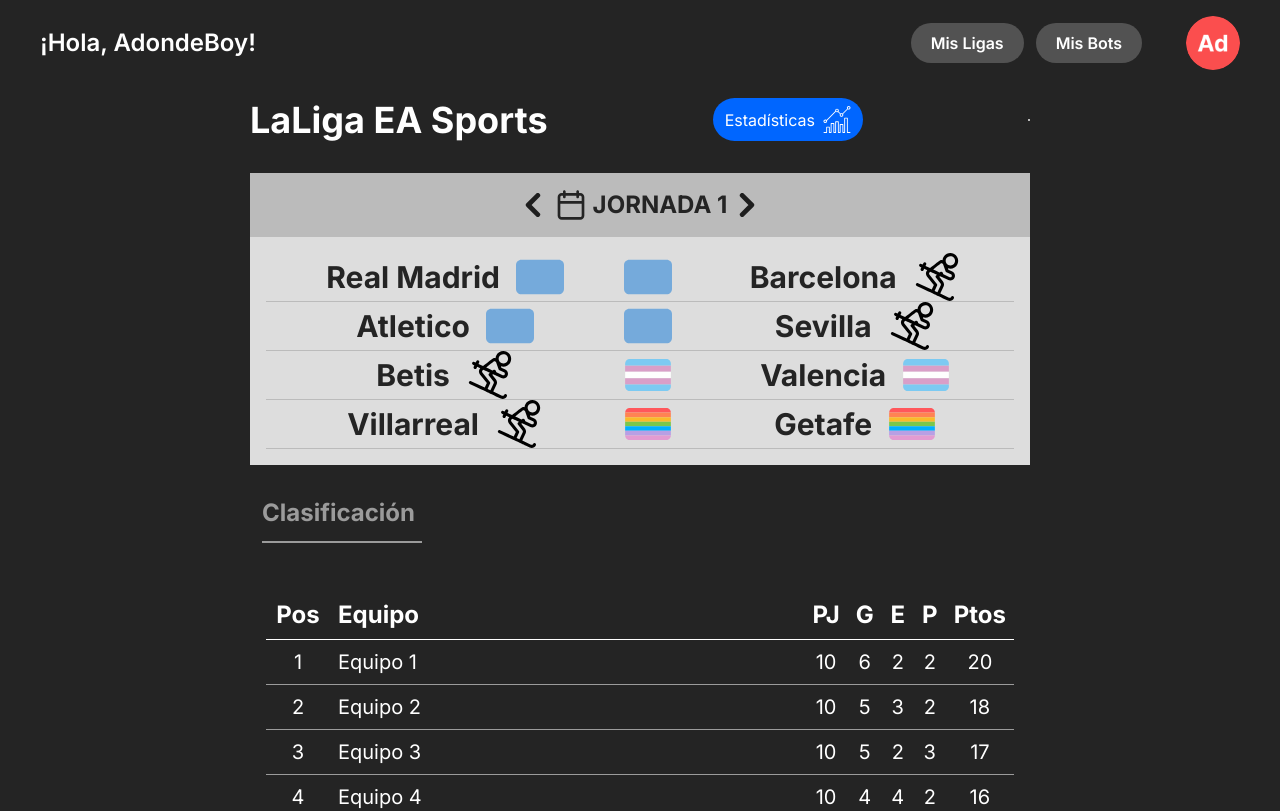
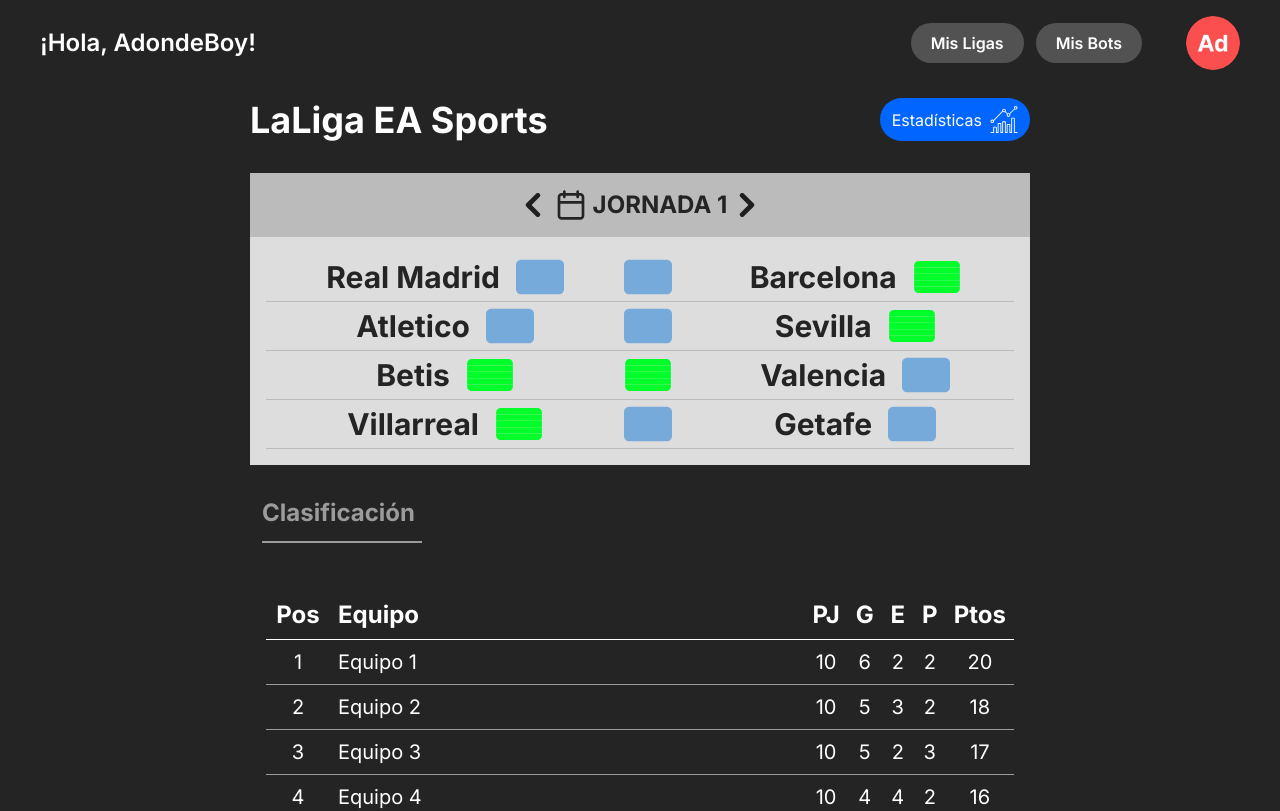
Before and after one commit to alberba/front-end-adonde-band, a Vue app: page /myLeague in a window 1280 px wide. Shown: the top 811 px of the page. Built offline with nearby package versions, Linux system fonts and the light colour scheme.

Commit message:
Cambiamos imagenes not friendly

```diff
--- a/src/views/MyLeaguePage.vue
+++ b/src/views/MyLeaguePage.vue
@@ -38,57 +38,57 @@
         },
         equipo2: {
           nombre: 'Barcelona',
-          img: new URL('@/assets/svg/sky.svg', import.meta.url).href,
+          img: new URL('@/assets/svg/lesvi.svg', import.meta.url).href,
         },
         ganador: { img: new URL('@/assets/svg/arg.svg', import.meta.url).href },
       },
       {
         equipo1: { nombre: 'Atletico', img: new URL('@/assets/svg/arg.svg', import.meta.url).href },
-        equipo2: { nombre: 'Sevilla', img: new URL('@/assets/svg/sky.svg', import.meta.url).href },
+        equipo2: { nombre: 'Sevilla', img: new URL('@/assets/svg/lesvi.svg', import.meta.url).href },
         ganador: { img: new URL('@/assets/svg/arg.svg', import.meta.url).href },
       },
       {
-        equipo1: { nombre: 'Betis', img: new URL('@/assets/svg/sky.svg', import.meta.url).href },
+        equipo1: { nombre: 'Betis', img: new URL('@/assets/svg/lesvi.svg', import.meta.url).href },
         equipo2: {
           nombre: 'Valencia',
-          img: new URL('@/assets/svg/lesvi.svg', import.meta.url).href,
+          img: new URL('@/assets/svg/arg.svg', import.meta.url).href,
         },
         ganador: { img: new URL('@/assets/svg/lesvi.svg', import.meta.url).href },
       },
       {
         equipo1: {
           nombre: 'Villarreal',
-          img: new URL('@/assets/svg/sky.svg', import.meta.url).href,
+          img: new URL('@/assets/svg/lesvi.svg', import.meta.url).href,
         },
-        equipo2: { nombre: 'Getafe', img: new URL('@/assets/svg/gay.svg', import.meta.url).href },
-        ganador: { img: new URL('@/assets/svg/gay.svg', import.meta.url).href },
+        equipo2: { nombre: 'Getafe', img: new URL('@/assets/svg/arg.svg', import.meta.url).href },
+        ganador: { img: new URL('@/assets/svg/arg.svg', import.meta.url).href },
       },
     ],
   },
   {
     encuentros: [
       {
-        equipo1: { nombre: 'Celta', img: new URL('@/assets/svg/lesvi.svg', import.meta.url).href },
-        equipo2: { nombre: 'Almeria', img: new URL('@/assets/svg/gay.svg', import.meta.url).href },
-        ganador: { img: new URL('@/assets/svg/lesvi.svg', import.meta.url).href },
+        equipo1: { nombre: 'Celta', img: new URL('@/assets/svg/arg.svg', import.meta.url).href },
+        equipo2: { nombre: 'Almeria', img: new URL('@/assets/svg/lesvi.svg', import.meta.url).href },
+        ganador: { img: new URL('@/assets/svg/arg.svg', import.meta.url).href },
       },
       {
         equipo1: {
           nombre: 'Osasuna',
-          img: new URL('@/assets/svg/lesvi.svg', import.meta.url).href,
+          img: new URL('@/assets/svg/arg.svg', import.meta.url).href,
         },
-        equipo2: { nombre: 'Mallorca', img: new URL('@/assets/svg/gay.svg', import.meta.url).href },
+        equipo2: { nombre: 'Mallorca', img: new URL('@/assets/svg/arg.svg', import.meta.url).href },
         ganador: { img: new URL('@/assets/svg/lesvi.svg', import.meta.url).href },
       },
       {
-        equipo1: { nombre: 'Granada', img: new URL('@/assets/svg/gay.svg', import.meta.url).href },
+        equipo1: { nombre: 'Granada', img: new URL('@/assets/svg/lesvi.svg', import.meta.url).href },
         equipo2: { nombre: 'Cadiz', img: new URL('@/assets/svg/arg.svg', import.meta.url).href },
         ganador: { img: new URL('@/assets/svg/arg.svg', import.meta.url).href },
       },
       {
         equipo1: {
           nombre: 'Rayo Vallecano',
-          img: new URL('@/assets/svg/gay.svg', import.meta.url).href,
+          img: new URL('@/assets/svg/sky.svg', import.meta.url).href,
         },
         equipo2: { nombre: 'Girona', img: new URL('@/assets/svg/arg.svg', import.meta.url).href },
         ganador: { img: new URL('@/assets/svg/arg.svg', import.meta.url).href },
@@ -191,7 +191,6 @@
         Estadísticas
         <img src="@/assets/svg/StatsIcon.svg" alt="" class="w-7 items-center justify-center text-center" />
       </button>
-      <div class="mt-2 h-0 w-full border border-[#BBBBBB] lg:mt-0 lg:w-auto"></div>
     </header>
 
     <!-- Contenedor que contiene tanto el container para las jornadas como el container de encuentros -->
```
Also changed, not shown: src/assets/svg/lesvi.svg.
